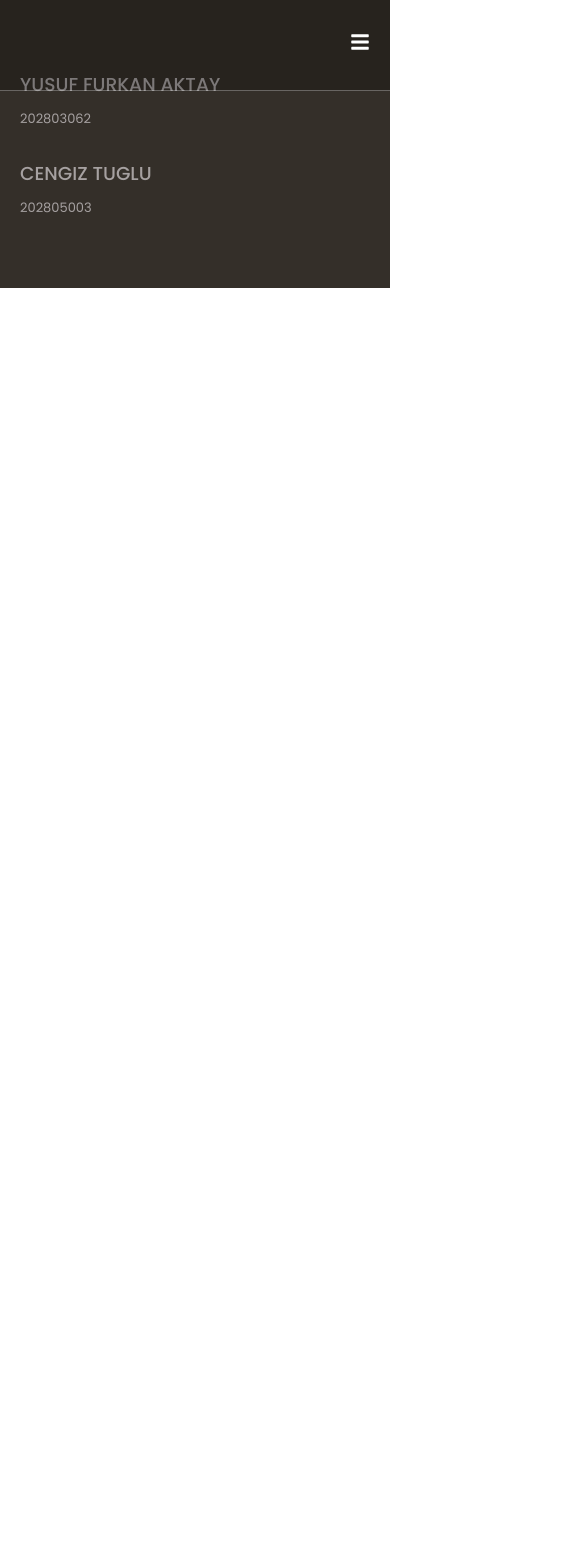
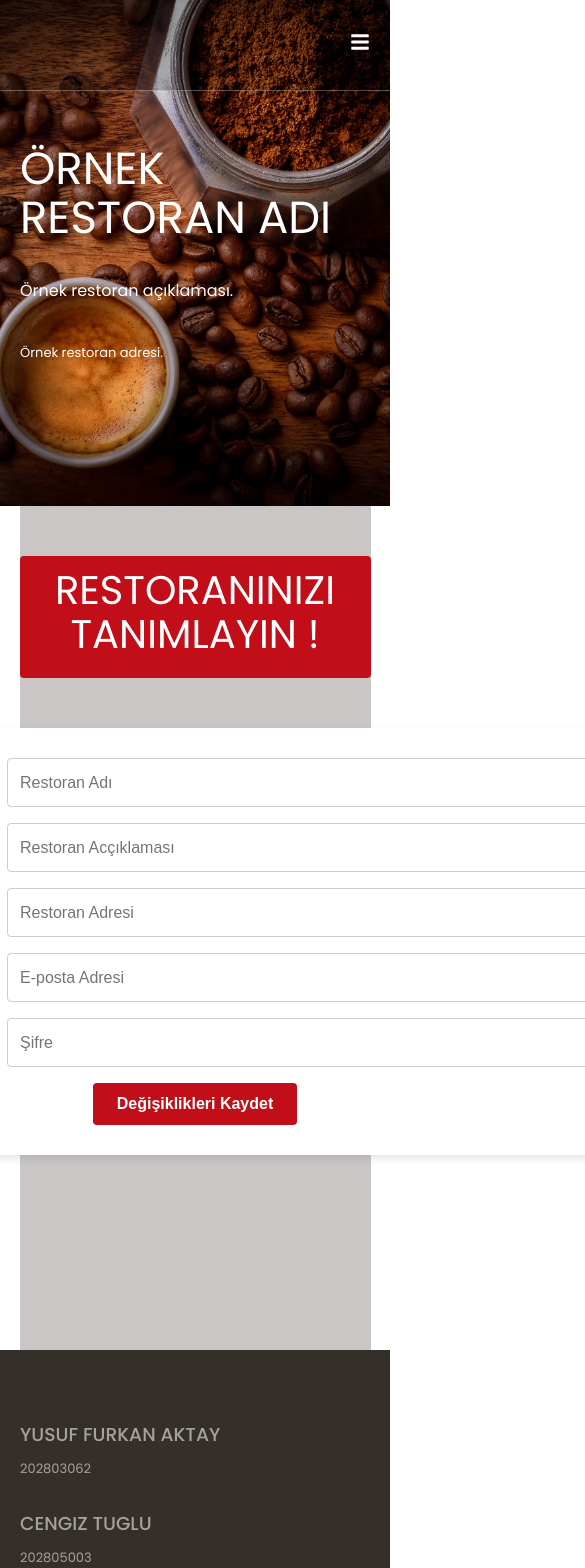
Before and after one commit to cengiztuglu/MenuRehberim, a React (Create React App) app: page /PlaceEdit in a window 390 px wide. Shown: the top 1568 px of the page, 585 px wide, since content can reach past the window. Before the commit the page ends 844 px from the top, so only its background shows below. Built offline with nearby package versions, Linux system fonts and the light colour scheme.

Commit message:
Created PlaceEdit Page.

```diff
--- a/public/index.html
+++ b/public/index.html
@@ -24,7 +24,7 @@
       work correctly both with client-side routing and a non-root public URL.
       Learn how to configure a non-root public URL by running `npm run build`.
     -->
-    <title>React App</title>
+    <title>Menu Rehberim</title>
   </head>
   <body>
     <noscript>You need to enable JavaScript to run this app.</noscript>
--- a/src/App.js
+++ b/src/App.js
@@ -9,7 +9,7 @@ import Navbar from './components/Navbar/Navbar'
 import Footer from './components/Footer/Footer'
 import Login from './pages/Login/Login'
 import Register from './pages/Register/Register'
-
+import PlaceEdit from './pages/PlaceEdit/PlaceEdit'
 
 function App() {
   return (
@@ -22,6 +22,7 @@ function App() {
       <Route path="/contact" element={<Contact />} />
       <Route path="/login" element={<Login />} />
       <Route path="/register" element={<Register />} />
+      <Route path="/PlaceEdit" element={<PlaceEdit />} />
 
 
     </Routes>
--- a/src/components/HeroImage/HeroImage.js
+++ b/src/components/HeroImage/HeroImage.js
@@ -12,7 +12,8 @@ const HeroImage = (props) => {
     >
         <div className="banner-content">
             <h1 className="heading-primary">{props.heading}</h1>
-            <p className="text-white">{props.text}</p>
+            <h4 className="text-white"><br/>{props.text}</h4>
+            <p className="text-white"><br/><br/>{props.textadress}</p>
         </div>
     </div>
   );
--- a/src/components/Navbar/Navbar.js
+++ b/src/components/Navbar/Navbar.js
@@ -64,6 +64,12 @@ const Navbar = () => {
             </li>
 
             <li onClick={handleClick}>
+              <NavLink className="nav-link" to="/placeedit">
+                Place Edit
+              </NavLink>
+            </li>
+
+            <li onClick={handleClick}>
               <button>Order now</button>
             </li>
 
--- /dev/null
+++ b/src/pages/PlaceEdit/PlaceEdit.js
@@ -0,0 +1,17 @@
+import React from "react";
+
+import PlaceEditHeader from './PlaceEditHeader/PlaceEditHeader'
+import PlaceEditForm from './PlaceEditForm/PlaceEditForm'
+
+const PlaceEdit = () => {
+  return (
+    <div>
+
+      <PlaceEditHeader />
+      <PlaceEditForm />
+
+    </div>
+  );
+};
+
+export default PlaceEdit;
--- /dev/null
+++ b/src/pages/PlaceEdit/PlaceEditForm/PlaceEditForm.css
@@ -0,0 +1,82 @@
+.amazing-container {
+    display: flex;
+    gap: 5%;
+}
+
+.amazing-carousal {
+    width: 65%;
+    margin-bottom: 50px;
+}
+
+.amazing-carousal img {
+    width: 100%;
+    height: 80vh;
+    border-radius: 5px;
+}
+
+.slick-prev:before,
+.slick-next:before,
+.slick-dots li.slick-active button:before {
+    color: var(--color-primary) !important;
+}
+
+.amazing-content {
+    width: 30%;
+}
+
+.amazing-content p {
+    padding: 20px 0;
+}
+
+.amazing-card-container {
+    display: flex;
+    gap: 5%;
+    padding-top: 50px;
+}
+
+.amazing-card {
+    width: 30%;
+}
+
+.amazing-card-image {
+    width: 100%;
+    height: auto;
+    border-radius: 5px;
+}
+
+.amazing-card-title {
+    display: flex;
+    align-items: center;
+    gap: 10px;
+}
+
+.amazing-card-content p {
+    padding-top: 10px;
+}
+
+@media screen and (max-width: 768px ) {
+    .amazing-container {
+        flex-direction: column;
+    }
+
+    .amazing-carousal {
+        width: 100%;
+        padding: 0 10px;
+    }
+
+    .amazing-content {
+        width: 100%;
+    }
+
+    .amazing-card-container {
+        flex-direction: column;
+    }
+
+    .amazing-card {
+        width: 100%;
+    }
+
+    .amazing-card-left {
+        margin-bottom: 20px;
+    }
+}
--- /dev/null
+++ b/src/pages/PlaceEdit/PlaceEditForm/PlaceEditForm.js
@@ -0,0 +1,211 @@
+import React, { useState } from 'react';
+import styled from 'styled-components';
+import axios from 'axios';
+
+import "./PlaceEditForm.css";
+
+const RegisterForm = () => {
+  const [user, setUser] = useState({
+    name: '',
+    surName: '',
+    email: '',
+    userName: '',
+    password: '',
+    restourantName: '',
+    category: '',
+    placeAdress:'',
+    placeBgPicName: '',
+    placeDefinition: '',
+    restourantPassword: ''
+  });
+  const [error, setError] = useState(null);
+
+
+  const handleInputChange = (event) => {
+    const { name, value } = event.target;
+    setUser({ ...user, [name]: value });
+  };
+
+  const handleRegister = (event) => {
+    event.preventDefault();
+
+      // Kullanıcı kaydı
+      if (user.name && user.surName && user.userName && user.email && user.password) {
+        setError('');
+        axios.post('http://localhost:8081/api/user', user)
+          .then(response => {
+            if (response.data === true) {
+              console.error("Kullanıcı Kaydı Başarılı");
+              // Başarılı kayıt durumunda başka bir sayfaya yönlendirme yapılabilir.
+            } else {
+              console.error("Kullanıcı kaydı sırasında bir hata oluştu.");
+            }
+          }).catch(error => {
+            console.error("Kullanıcı kaydı sırasında bir hata oluştu.");
+          });
+      } else {
+        setError('Lütfen tüm alanları doldurun.');
+      }
+  };
+
+  const FormHeader = () => {
+    return (
+      <div >
+        <div >
+            <h2 className="heading-secondary">
+              Restoranınızı Tanımlayın !
+            </h2>
+        </div>
+      </div>
+     )
+    }
+
+  return (
+    <Container>
+      <FormHeaderC>
+        <FormHeader/>
+      </FormHeaderC>
+
+      <Form onSubmit={handleRegister}>
+        { (
+          <>
+            <InputContainer>
+                <InputLabel>Restoran Ad :</InputLabel>
+                <Input
+                 type="text"
+                 name='restAd'
+                 placeholder="Restoran Adı"
+                value={user.name}
+                onChange={handleInputChange}
+                />
+            </InputContainer>
+            <InputContainer>
+            <InputLabel>Restoran Açıklama :</InputLabel>
+            <Input
+              type="text"
+              name='restAciklama'
+              placeholder="Restoran Acçıklaması"
+              value={user.surName}
+              onChange={handleInputChange}
+            />
+             </InputContainer>
+
+             <InputContainer>
+            <InputLabel>Restoran Adres :</InputLabel>
+            <Input
+              type="text"
+              name='restAdres'
+              placeholder="Restoran Adresi"
+              value={user.userName}
+              onChange={handleInputChange}
+            />
+            </InputContainer>
+            <InputContainer>
+            <InputLabel>Restoran Profil Fotoğrafı :</InputLabel>
+            <Input
+              name='email'
+              type="email"
+              placeholder="E-posta Adresi"
+              value={user.email}
+              onChange={handleInputChange}
+            />
+            </InputContainer>
+            <InputContainer>
+            <InputLabel>Restoran Kategorisi :</InputLabel>
+            <Input
+              name='password'
+              type="password"
+              placeholder="Şifre"
+              value={user.password}
+              onChange={handleInputChange}
+            />
+            </InputContainer>
+          </>
+        )}
+        <Button type='submit'>{ 'Değişiklikleri Kaydet'}</Button>
+
+      </Form>
+      {error && <Error>{error}</Error>}
+    </Container>
+  );
+};
+
+const Container = styled.div`
+  display: flex;
+  flex-direction: column;
+  align-items: center;
+  justify-content: flex-start;
+  height: 100vh;
+  padding-top: 50px;
+  padding-bottom: 100px;
+  background-color: #cac6c6;
+  max-width: 90%;
+  margin: 0 auto;
+`;
+
+const Form = styled.form`
+  display: flex;
+  flex-direction: column;
+  align-items: center;
+  padding: 30px;
+  border-radius: 8px;
+  box-shadow: 0 4px 8px rgba(0, 0, 0, 0.1);
+  background-color: #fff;
+  width: 1000px;
+`;
+
+const Input = styled.input`
+padding: 12px;
+margin-bottom: 16px;
+border-radius: 4px;
+border: 1px solid #ccc;
+width: 70%;
+font-size: 16px;
+`;
+
+const Button = styled.button`
+  padding: 12px 24px;
+  border-radius: 4px;
+  border: none;
+  background-color: #c10e18;
+  color: white;
+  cursor: pointer;
+  transition: background-color 0.3s ease;
+
+  &:hover {
+    background-color: #0056b3;
+  }
+`;
+
+const Error = styled.p`
+  color: red;
+  margin-top: 8px;
+`;
+
+const FormHeaderC = styled.div`
+padding: 12px 24px;
+border-radius: 4px;
+border: none;
+background-color: #c10e18;
+margin-bottom: 50px;
+color: white;
+cursor: pointer;
+transition: background-color 0.3s ease;
+
+`;
+
+const InputLabel = styled.span`
+padding: 12px;
+margin-bottom: 16px;
+border-radius: 4px;
+width: 30%;
+`;
+
+const InputContainer = styled.div`
+  display: flex;
+  align-items: left;
+
+  width: 100%;
+`;
+
+export default RegisterForm;
--- /dev/null
+++ b/src/pages/PlaceEdit/PlaceEditHeader/PlaceEditHeader.js
@@ -0,0 +1,20 @@
+import React from "react";
+import HeroImagePlaceEdit from "../../../components/HeroImage/HeroImage";
+import bgImagePE from "../../../assets/coffee.jpg";
+
+const placeedit = () => {
+  return (
+    <div>
+
+      <HeroImagePlaceEdit
+        bgImage={bgImagePE}
+        heading={["Örnek Restoran Adı "]}
+        text="Örnek restoran açıklaması."
+        textadress="Örnek restoran adresi."
+      />
+
+    </div>
+  );
+};
+
+export default placeedit;
```
